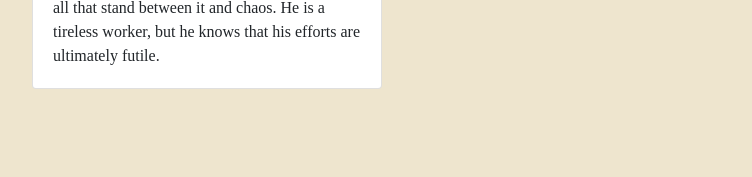
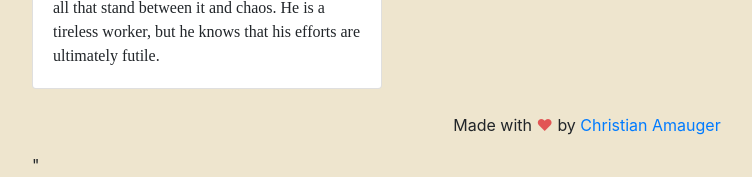
Before and after one commit to camauger/rpg-characters, a Flask app: page / in a window 1280 px wide. Shown: the part 4091-4268 px from the top of the page, without its empty margins (53-805 px from the left). Before the commit the page ends 4180 px from the top, so only its background shows below. Run offline with Flask 3, Linux system fonts and the light colour scheme; some libraries are stand-ins or nearby versions; some web fonts are replaced.

Commit message:
add footer

```diff
--- a/templates/index.html
+++ b/templates/index.html
@@ -26,7 +26,6 @@
     </header>
     <div class="container">
 
-
         <div class="row mt-5">
             {% for character in characters %}
             <div class="col-md-4">
@@ -45,6 +44,9 @@
             {% endfor %}
         </div>
     </div>
+    <footer class="container">
+        <p class="text-center">Made with <span style="color: #e25555;">&#9829;</span> by <a href="https://ludomancien.com/">Christian Amauger</a></p>"
+    </footer>
 
     <script src="https://code.jquery.com/jquery-3.5.1.slim.min.js"></script>
     <script src="https://cdn.jsdelivr.net/npm/@popperjs/core@2.5.3/dist/umd/popper.min.js"></script>
```
